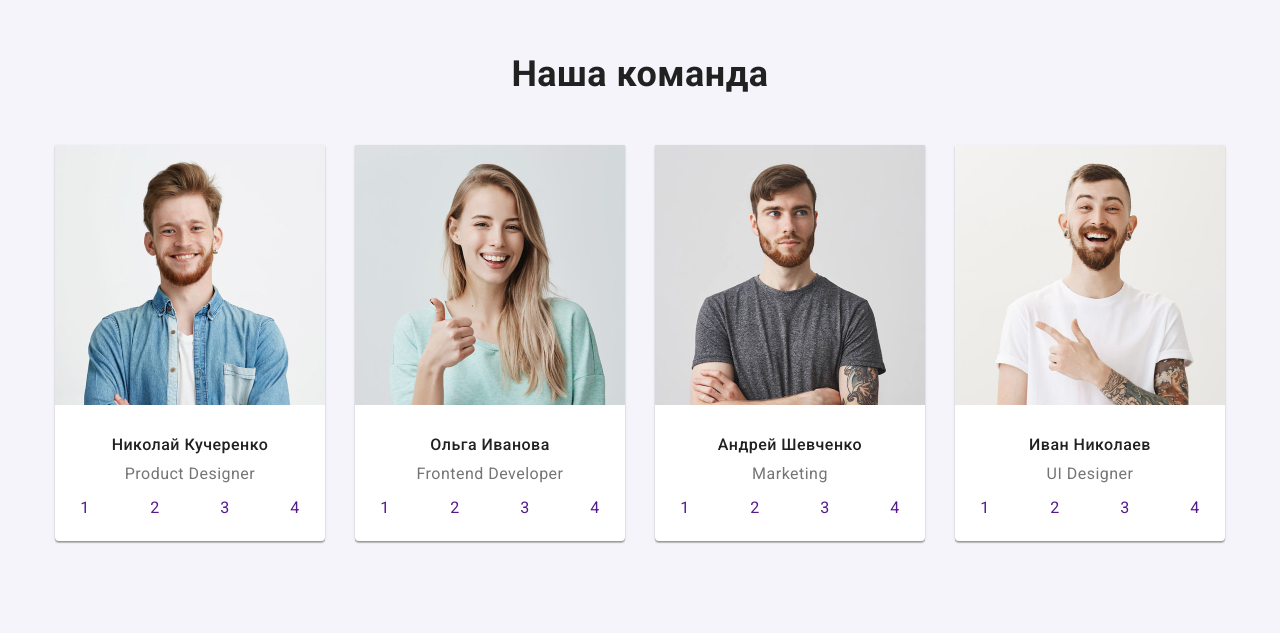
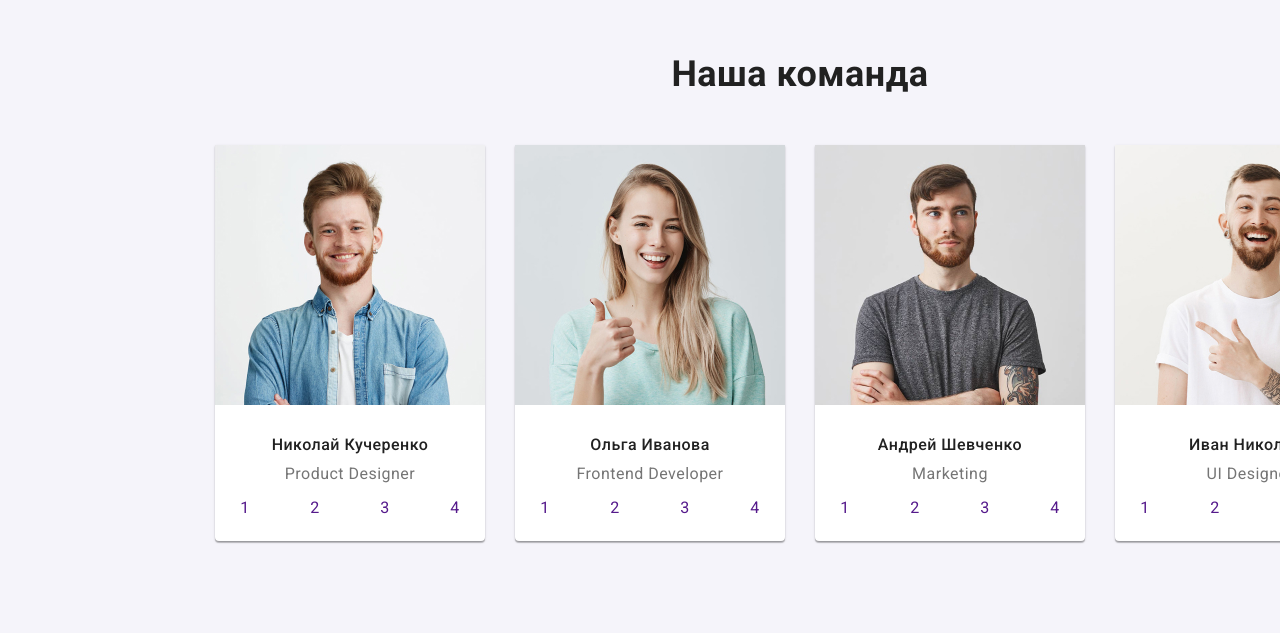
Before and after one commit to Mharkov/goit-markup-hw-03, a plain HTML site: page index.html in a window 1280 px wide. Shown: the part 1907-2540 px from the top of the page. Drawn offline with Linux system fonts and the light colour scheme.

Commit message:
Подправил

```diff
--- a/css/style.css
+++ b/css/style.css
@@ -339,10 +339,13 @@ padding-bottom: 10px;
 /* Сотрудники */
 
 .team{
+    width: 1600px;
+    height: 702px;
     padding-top: 94px;
     padding-bottom: 94px;
     background: var(--secondary-white-color);
-
+    margin-left: auto;
+    margin-right: auto;
 
 }
 
```
